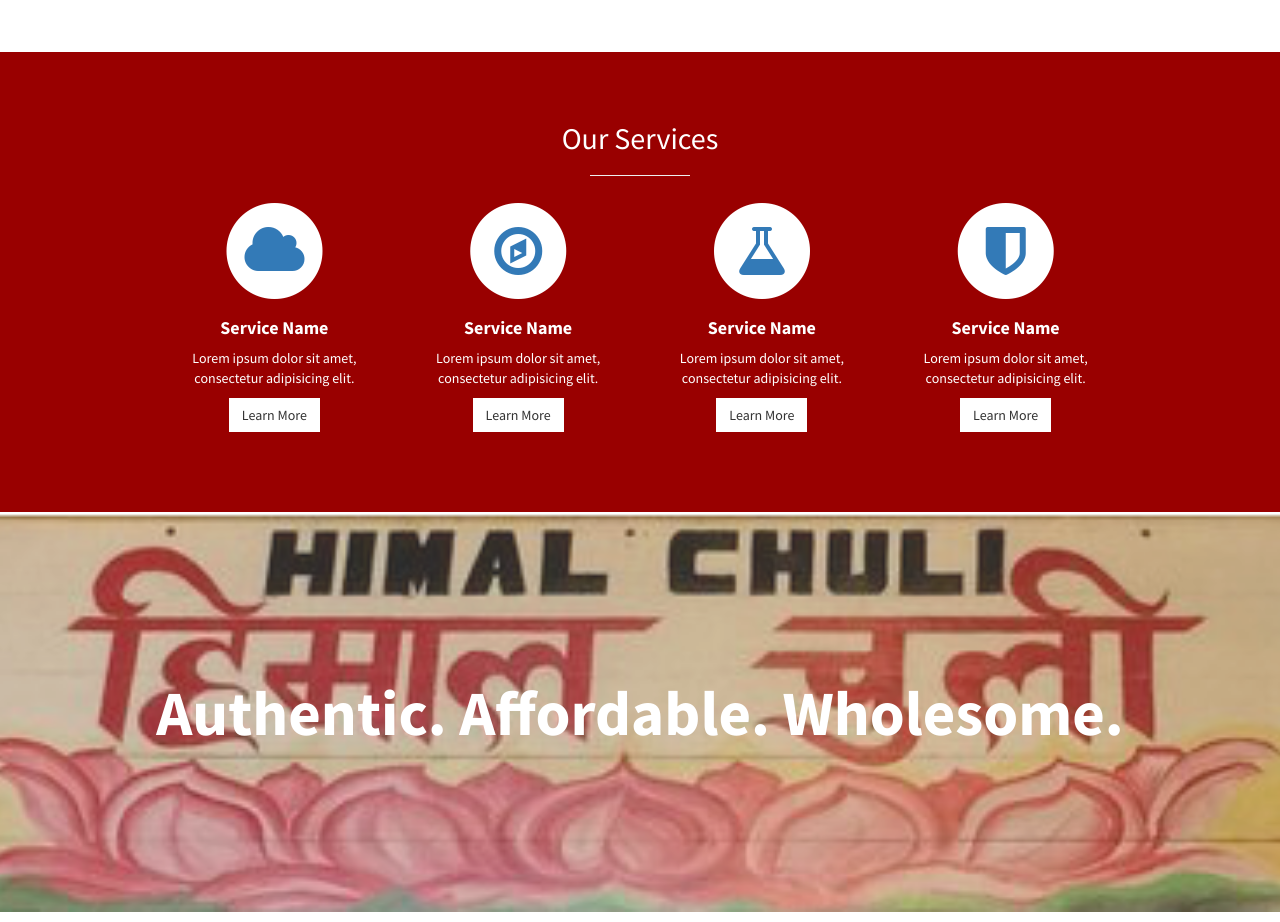
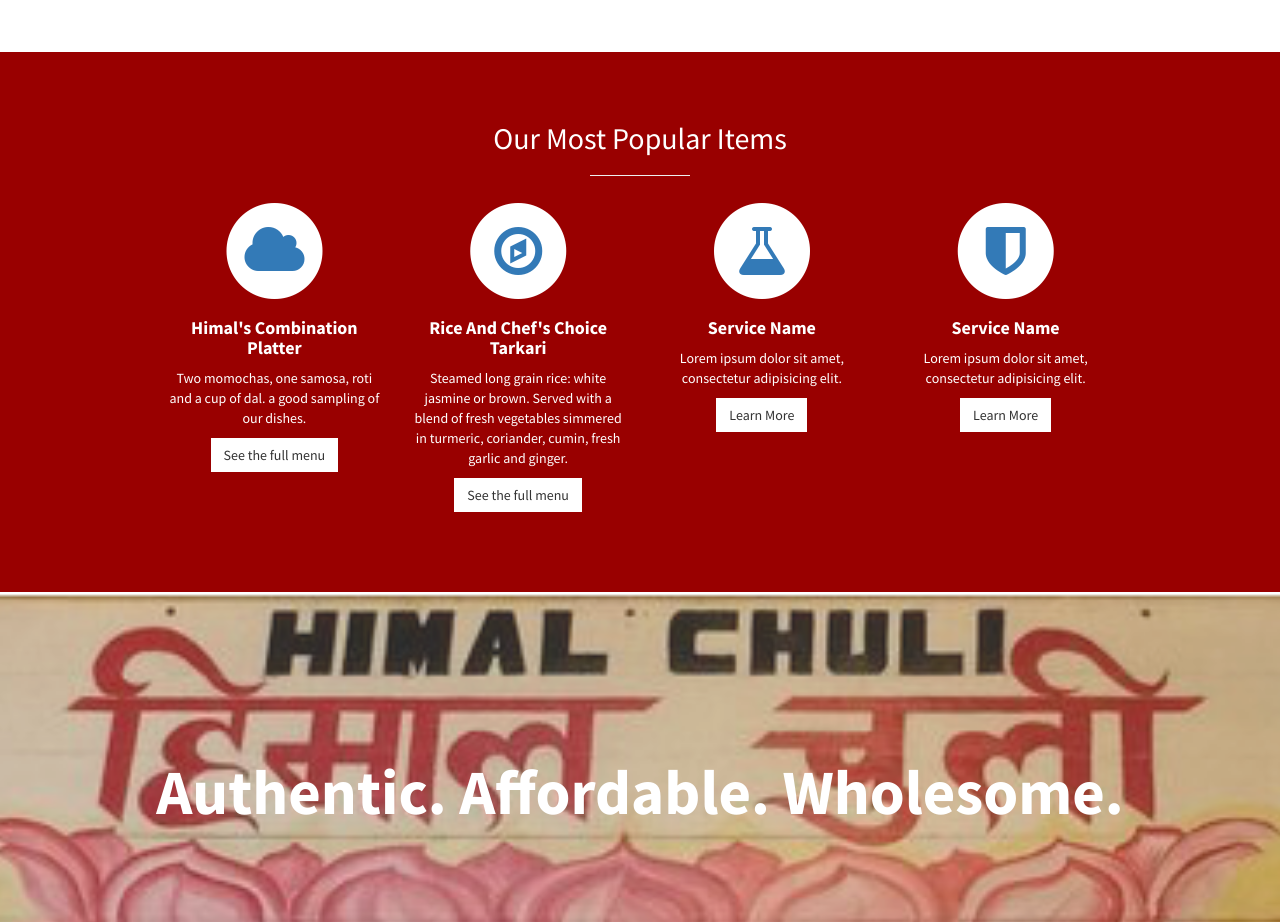
Before and after one commit to alexdglover/himal-chuli, a plain HTML site: page index.html in a window 1280 px wide. Shown: the part 960-1882 px from the top of the page. Drawn offline with Linux system fonts and the light colour scheme.

Commit message:
added favorites

```diff
--- a/index.html
+++ b/index.html
@@ -88,7 +88,7 @@
         <div class="container">
             <div class="row text-center">
                 <div class="col-lg-10 col-lg-offset-1">
-                    <h2>Our Services</h2>
+                    <h2>Our Most Popular Items</h2>
                     <hr class="small">
                     <div class="row">
                         <div class="col-md-3 col-sm-6">
@@ -98,10 +98,10 @@
                                 <i class="fa fa-cloud fa-stack-1x text-primary"></i>
                             </span>
                                 <h4>
-                                    <strong>Service Name</strong>
+                                    <strong>Himal's Combination Platter</strong>
                                 </h4>
-                                <p>Lorem ipsum dolor sit amet, consectetur adipisicing elit.</p>
-                                <a href="#" class="btn btn-light">Learn More</a>
+                                <p>Two momochas, one samosa, roti and a cup of dal. a good sampling of our dishes.</p>
+                                <a href=""http://www.yelp.com/menu/himal-chuli-madison"" class="btn btn-light">See the full menu</a>
                             </div>
                         </div>
                         <div class="col-md-3 col-sm-6">
@@ -111,10 +111,10 @@
                                 <i class="fa fa-compass fa-stack-1x text-primary"></i>
                             </span>
                                 <h4>
-                                    <strong>Service Name</strong>
+                                    <strong>Rice And Chef's Choice Tarkari</strong>
                                 </h4>
-                                <p>Lorem ipsum dolor sit amet, consectetur adipisicing elit.</p>
-                                <a href="#" class="btn btn-light">Learn More</a>
+                                <p>Steamed long grain rice: white jasmine or brown. Served with a blend of fresh vegetables simmered in turmeric, coriander, cumin, fresh garlic and ginger.</p>
+                                <a href="http://www.yelp.com/menu/himal-chuli-madison" class="btn btn-light">See the full menu</a>
                             </div>
                         </div>
                         <div class="col-md-3 col-sm-6">
```
